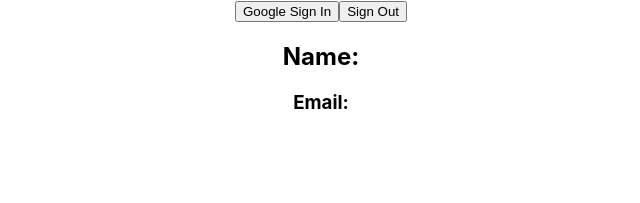
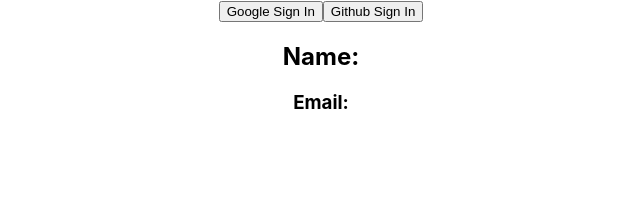
Before and after one commit to khaled39ab/Simple-Firebase-Authentication, a React (Create React App) app: page / in a window 1280 px wide. Shown: the top 203 px of the page, without its empty margins (319-959 px from the left). Built offline with nearby package versions, Linux system fonts and the light colour scheme.

Commit message:
learn github sign in auth

```diff
--- a/src/App.js
+++ b/src/App.js
@@ -1,21 +1,23 @@
 import './App.css';
 import app from './firebase.init';
-import { getAuth, GoogleAuthProvider, signInWithPopup, signOut } from 'firebase/auth';
+import { getAuth, GithubAuthProvider, GoogleAuthProvider, signInWithPopup, signOut } from 'firebase/auth';
 import { useState } from 'react';
 
 const auth = getAuth(app)
 function App() {
-  const provider = new GoogleAuthProvider();
+  const googleProvider = new GoogleAuthProvider();
   const [user, setUser] = useState({});
 
+  const githubProvider = new GithubAuthProvider();
+
+
   const handleGoogleSignIn = () =>{
-    signInWithPopup(auth, provider)
+    signInWithPopup(auth, googleProvider)
     .then( result => {
       const user = result.user;
       setUser(user);
-      console.log(user);
     })
-    .catch(err => console.log(err))
+    .catch(err => console.error(err))
   }
 
   const handleSignOut = () =>{
@@ -26,10 +28,24 @@ function App() {
     .catch(err => console.log(err))
   }
 
+  const handleGithubSignIn = () =>{
+    signInWithPopup( auth, githubProvider)
+    .then (res => {
+      const user = res.user;
+      setUser(user)
+    })
+    .catch(err => console.error(err))
+  }
   return (
     <div className="App">
-      <button onClick={handleGoogleSignIn}>Google Sign In</button>
-      <button onClick={handleSignOut}>Sign Out</button>
+      {
+        user.uid ?
+        <button onClick={handleSignOut}>Sign Out</button> :
+        <>
+          <button onClick={handleGoogleSignIn}>Google Sign In</button>
+          <button onClick={handleGithubSignIn}>Github Sign In</button>
+        </>
+      }
       <h2>Name: {user.displayName}</h2>
       <h3>Email: {user.email}</h3>
       <img src={user.photoURL} alt="" />
```
